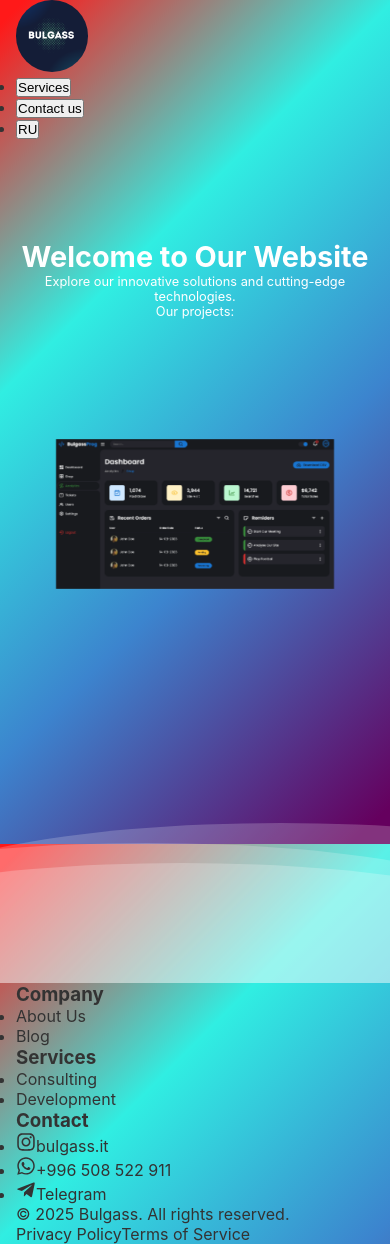
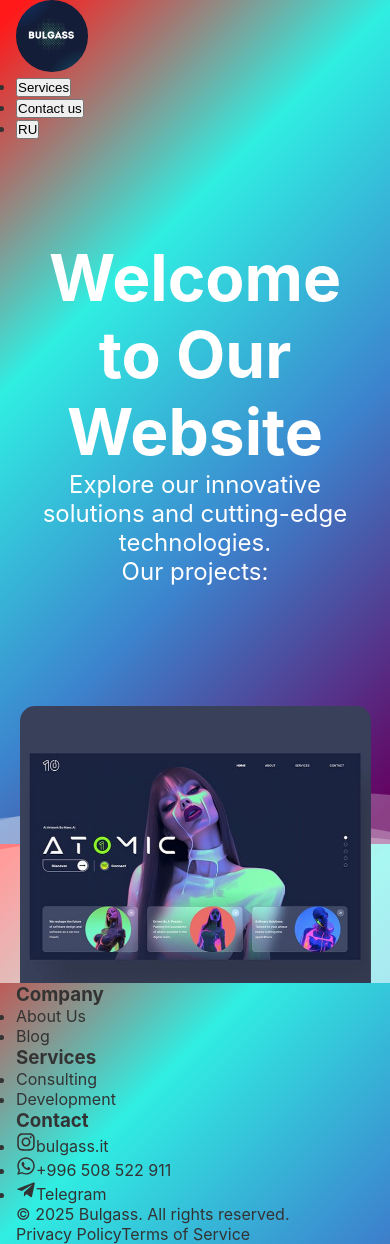
Before and after one commit to KutmanBekbolotov/bulgass-dev, a React (Vite) app: page / in a window 390 px wide. Built offline with nearby package versions, Linux system fonts and the light colour scheme.

Commit message:
edited main section

```diff
--- a/src/components/MainSection.css
+++ b/src/components/MainSection.css
@@ -1,3 +1,4 @@
+/* Global Styles */
 body {
   margin: 0;
   font-family: -apple-system, BlinkMacSystemFont, sans-serif;
@@ -20,12 +21,14 @@ body {
   }
 }
 
+/* Main Section Styles */
 .main-section {
   position: relative;
   height: 100vh;
   overflow: hidden;
 }
 
+/* Wave Background */
 .wave {
   background: rgb(255 255 255 / 25%);
   border-radius: 1000% 1000% 0 0;
@@ -33,8 +36,6 @@ body {
   width: 200%;
   height: 12em;
   animation: wave 10s -3s linear infinite;
-  transform: translate3d(0, 0, 0);
-  opacity: 0.8;
   bottom: 0;
   left: 0;
   z-index: -1;
@@ -43,43 +44,25 @@ body {
 .wave:nth-of-type(2) {
   bottom: -1.25em;
   animation: wave 18s linear reverse infinite;
-  opacity: 0.8;
 }
 
 .wave:nth-of-type(3) {
   bottom: -2.5em;
   animation: wave 20s -1s reverse infinite;
-  opacity: 0.9;
 }
 
 @keyframes wave {
-  2% {
-    transform: translateX(1);
+  0% { transform: translateX(0); }
+  50% { transform: translateX(-50%); }
+  100% { transform: translateX(0); }
 }
 
-  25% {
-    transform: translateX(-25%);
-  }
-
-  50% {
-    transform: translateX(-50%);
-  }
-
-  75% {
-    transform: translateX(-25%);
-  }
-
-  100% {
-    transform: translateX(1);
-  }
-}
-
+/* Content */
 .content {
-  position: relative;
+  text-align: center;
+  color: white;
+  padding: 100px 20px;
   z-index: 1;
-  color: white;
-  text-align: center;
-  padding: 100px 20px;
 }
 
 .content h1 {
@@ -91,6 +74,7 @@ body {
   font-size: 1.5rem;
 }
 
+/* Slider */
 .slider {
   position: relative;
   margin: 20px auto;
@@ -98,9 +82,6 @@ body {
   height: 300px;
   overflow: hidden;
   border-radius: 15px;
-  display: flex;
-  justify-content: center;
-  align-items: center;
 }
 
 .slide {
@@ -119,7 +100,6 @@ body {
   object-fit: cover;
 }
 
-
 .slider .slide:nth-child(1) {
   animation: slideShow 15s infinite;
 }
@@ -134,6 +114,14 @@ body {
 
 .slider .slide:nth-child(4) {
   animation: slideShow 15s infinite 9s;
+}
+
+.slider .slide:nth-child(5) {
+  animation: slideShow 15s infinite 15s;
+}
+
+.slider .slide:nth-child(6) {
+  animation: slideShow 15s infinite 20s;
 }
 
 @keyframes slideShow {
@@ -154,41 +142,20 @@ body {
   }
 }
 
-
-@media (max-width: 768px) {
-  .content h1 {
-    font-size: 2rem;
+/* Swiper Styles */
+.project-card {
+  margin: 20px auto;
+  max-width: 80%;
+  text-align: center;
 }
 
-  .content p {
-    font-size: 0.9rem;
+.swiper-container {
+  padding: 20px 0;
 }
 
-  .slider {
-    height: 200px;
-    max-width: 95%;
+.swiper-slide-img {
+  width: 100%;
+  height: auto;
+  border-radius: 10px;
+  object-fit: cover;
 }
-
-  .wave {
-    height: 10em;
-  }
-}
-
-@media (max-width: 480px) {
-  .content h1 {
-    font-size: 1.8rem;
-  }
-
-  .content p {
-    font-size: 0.8rem;
-  }
-
-  .slider {
-    height: 150px;
-    max-width: 100%;
-  }
-
-  .slide img {
-    object-fit: contain;
-  }
-}
--- a/src/components/MainSection.jsx
+++ b/src/components/MainSection.jsx
@@ -1,10 +1,12 @@
 import { useContext } from "react";
 import { LanguageContext } from "../language-config/LanguageContext";
-import './MainSection.css';
-import screen1 from '../assets/screen1.jpeg';
-import screen3 from '../assets/screen3.png';
-import screen4 from '../assets/screen4.png';
-import screen2 from '../assets/screen2.jpeg';
+import "./MainSection.css";
+import screen1 from "../assets/screen1.jpeg";
+import screen2 from "../assets/screen2.jpeg";
+import screen3 from "../assets/screen3.png";
+import screen4 from "../assets/screen4.png";
+import Mars1 from "../assets/Mars1.gif";
+import Mars2 from "../assets/Mars2.gif";
 
 const MainSection = () => {
   const { language } = useContext(LanguageContext);
@@ -13,19 +15,24 @@ const MainSection = () => {
       title: "Welcome to Our Website",
       description: "Explore our innovative solutions and cutting-edge technologies.",
       projects: "Our projects:",
+      spaceExploration: "Exploring space:",
     },
     ru: {
       title: "Добро пожаловать на наш сайт",
       description: "Исследуйте наши инновационные решения и передовые технологии.",
       projects: "Наши проекты:",
+      spaceExploration: "Изучение космоса:",
     },
   };
+
   return (
     <div className="main-section">
+      {/* Waves Background */}
       <div className="wave"></div>
       <div className="wave"></div>
       <div className="wave"></div>
 
+      {/* Text Content */}
       <div className="content">
         <h1>{translations[language].title}</h1>
         <p>{translations[language].description}</p>
@@ -37,13 +44,19 @@ const MainSection = () => {
           <img src={screen1} alt="Project 1" />
         </div>
         <div className="slide">
-          <img src={screen4} alt="Project 2" />
+          <img src={screen2} alt="Project 2" />
         </div>
         <div className="slide">
           <img src={screen3} alt="Project 3" />
         </div>
         <div className="slide">
-          <img src={screen2} alt="Project 4" />
+          <img src={screen4} alt="Project 4" />
+        </div>
+        <div className="slide">
+          <img src={Mars1} alt="Project 5" />
+        </div>
+        <div className="slide">
+          <img src={Mars2} alt="Project 6" />
         </div>
       </div>
     </div>
```
Also changed, not shown: 2 other files (tests, documents, lock files or other folders). Lines whose indentation alone changed are shown as unchanged.
